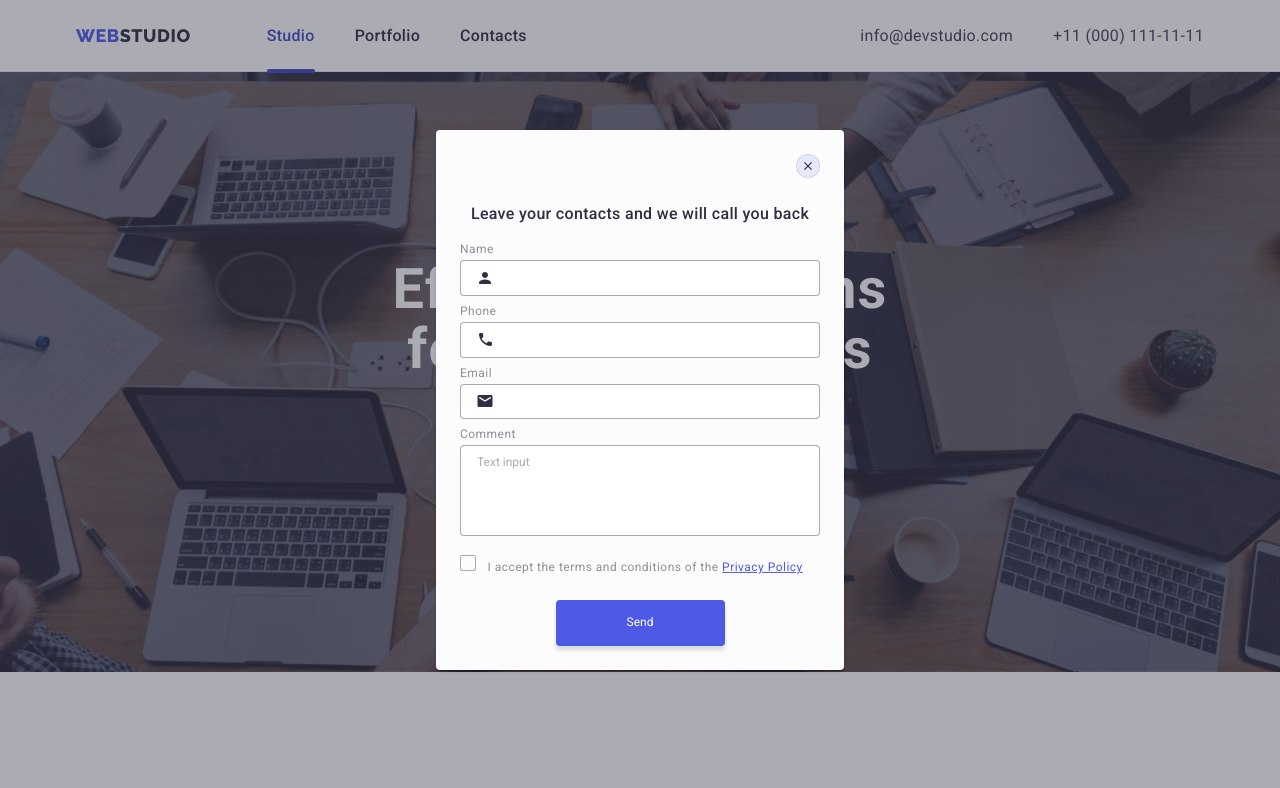
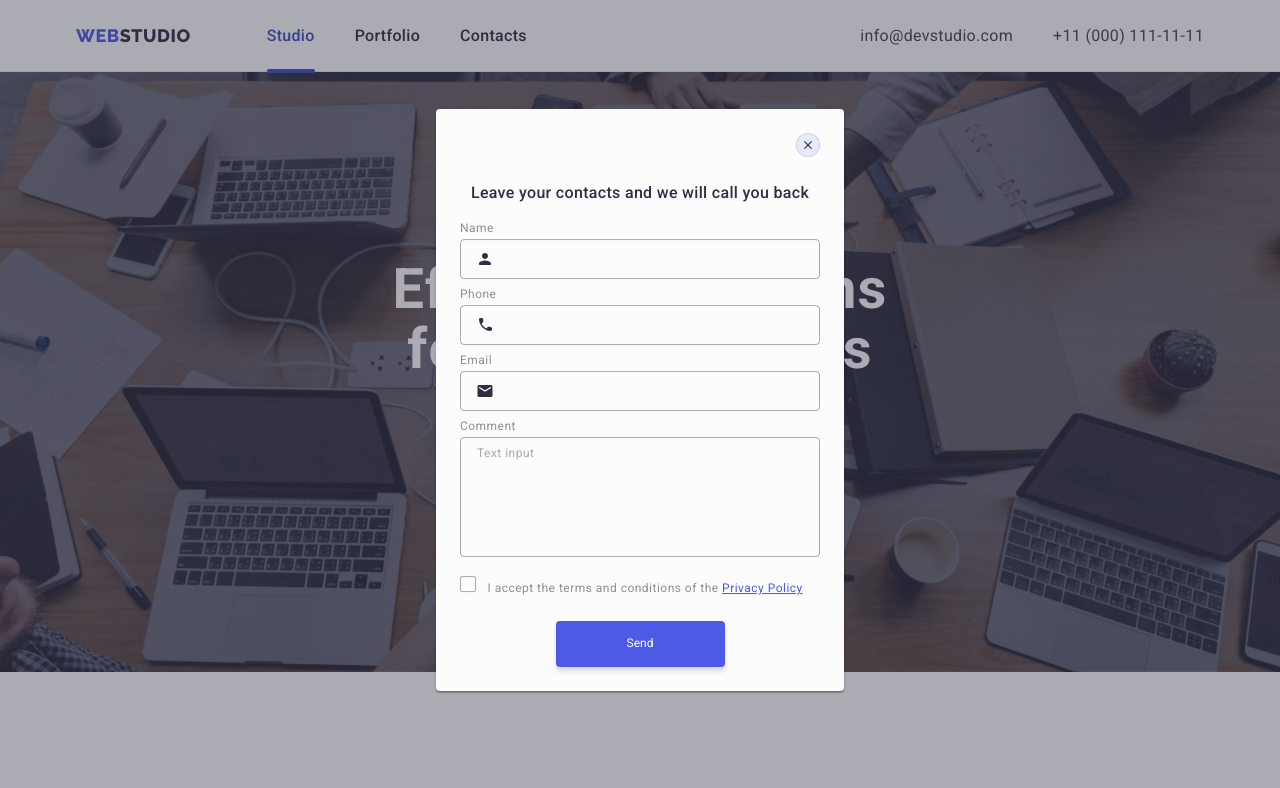
Before and after one commit to DmytroLynnyk/goit-markup-hw-05, a plain HTML site: page index.html in a window 1280 px wide. Both pictures are taken after a click on the button "Order Service". Shown: the top 788 px of the page. Drawn offline with nearby package versions, Linux system fonts and the light colour scheme.

Commit message:
correct modal comment

```diff
--- a/css/styles.css
+++ b/css/styles.css
@@ -90,7 +90,7 @@ button {
 .small-text {
   font-size: 12px;
   font-weight: 400;
-  line-height: 1.167;
+  line-height: 1.17;
   letter-spacing: 0.04em;
 }
 
@@ -781,8 +781,10 @@ header {
 .modal-form-input,
 .form-comment {
   width: 100%;
+  height: 40px;
   border-radius: 4px;
   border: 1px solid var(--navyblue-modal);
+  background-color: transparent;
 }
 
 .modal-form-input {
@@ -816,10 +818,26 @@ header {
   margin-bottom: 4px;
 }
 
+.comment {
+  margin: 0 0 16px 0;
+}
+
 .form-comment {
+  width: 100%;
+  height: 120px;
   resize: none;
-  padding: 10px 16px;
-  margin: 0 0 16px 0;
+  padding: 8px 16px;
+
+  border-radius: 4px;
+  border: 1px solid var(--navyblue-modal);
+  background-color: transparent;
+  outline: transparent;
+
+  transition: border-color var(--animation);
+}
+
+.form-comment:focus {
+  border-color: var(--iris);
 }
 
 .form-comment::placeholder {
@@ -827,12 +845,18 @@ header {
 }
 
 .policy {
+  margin: 0 0 24px 0;
+}
+
+.policy-agreement {
+  display: block;
 }
 
 .policy-checkbox {
   display: inline-flex;
   align-items: center;
   justify-content: center;
+  fill: transparent;
 
   color: transparent;
   width: 16px;
@@ -863,7 +887,7 @@ input[type='checkbox']:checked + .policy-checkbox {
 }
 
 .order-form button {
-  margin: 24px auto 0;
+  margin: 0 auto;
 }
 
 .modal-button {
--- a/index.html
+++ b/index.html
@@ -446,29 +446,25 @@
 
         <form class="order-form small-text" name="order-form">
           <div class="order-form-item">
-            <label class="form-label small-text" for="order-username">
-              Name
-            </label>
+            <label class="form-label small-text" for="user-name">Name</label>
             <div class="modal-form-box">
               <input
                 class="modal-form-input"
                 type="text"
-                name="username"
-                id="order-username"
+                name="user-name"
+                id="user-name"
                 autofocus
                 required
                 minlength="3"
               />
-              <svg class="modal-form-icon" width="18" height="18">
+              <svg class="modal-form-icon" width="18" height="24">
                 <use href="./images/icons.svg#username-icon"></use>
               </svg>
             </div>
           </div>
 
           <div class="order-form-item">
-            <label class="form-label small-text" for="order-phone">
-              Phone
-            </label>
+            <label class="form-label small-text" for="order-phone">Phone</label>
             <div class="modal-form-box">
               <input
                 class="modal-form-input"
@@ -485,7 +481,7 @@
           </div>
 
           <div class="order-form-item">
-            <label class="form-label small-text"> Email </label>
+            <label class="form-label small-text" for="order-email">Email</label>
             <div class="modal-form-box">
               <input
                 class="modal-form-input"
@@ -500,32 +496,39 @@
             </div>
           </div>
 
-          <label class="form-label small-text"> Comment </label>
+          <div class="comment">
+            <label class="form-label small-text" for="user-comment"
+              >Comment</label
+            >
             <textarea
-            class="form-comment"
-            name="comment"
+              class="form-comment small-text"
+              name="user-comment"
+              id="user-comment"
               rows="5"
-            id="order-comment"
               placeholder="Text input"
             ></textarea>
+          </div>
 
-          <label class="policy">
+          <div class="policy">
             <input
               class="visually-hidden"
               type="checkbox"
-              name="policy"
-              value="yes"
+              name="user-privacy"
+              id="user-privacy"
+              value="true"
             />
+            <label class="policy-agreement small-text" for="user-privacy">
               <span class="policy-checkbox">
                 <svg class="policy-checkbox-icon" width="16" height="16">
                   <use href="./images/icons.svg#checkbox-icon"></use>
                 </svg>
               </span>
-            <span class="policy-text small-text">
+              <span class="policy-text">
                 I accept the terms and conditions of the
                 <a href="" class="policy-link link-text">Privacy Policy</a>
               </span>
             </label>
+          </div>
 
           <button class="hero-button" type="submit">Send</button>
         </form>
```
Lines whose indentation alone changed are shown as unchanged.
